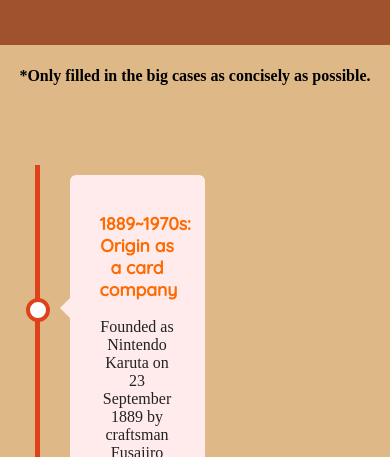
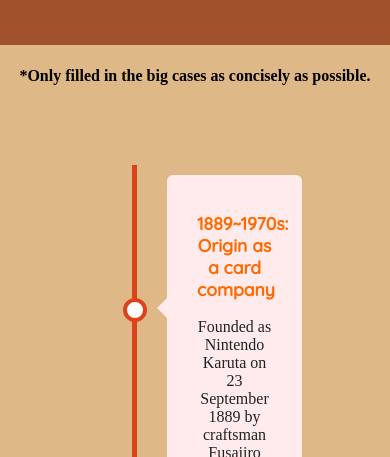
Before and after one commit to qnf613/webdev114, a plain HTML site: page projects/final/history.html in a window 390 px wide. Shown: the part 387-844 px from the top of the page. Drawn offline with Linux system fonts and the light colour scheme; a web font is replaced by a local one.

Commit message:
+ forget to save

```diff
--- a/projects/final/style.css
+++ b/projects/final/style.css
@@ -86,7 +86,6 @@
 
   /* (A2) RESERVE MORE SPACE TO THE LEFT FOR THE TIMELINE */
   padding: 10px 10px 10px 50px;
-
 }
 .vtl, .vtl * { box-sizing: border-box; }
 
@@ -96,7 +95,6 @@
   content: "";
   width: 5px;
   background-color: #de421a;
-
   /* (B2) POSITION TO THE LEFT */
   position: absolute;
   top: 0; bottom: 0; left: 15px;
@@ -213,6 +211,6 @@
   }
 
   .timeline{
-    margin-left: 5%;
+    margin-left: 30%;
   }
 }
```
